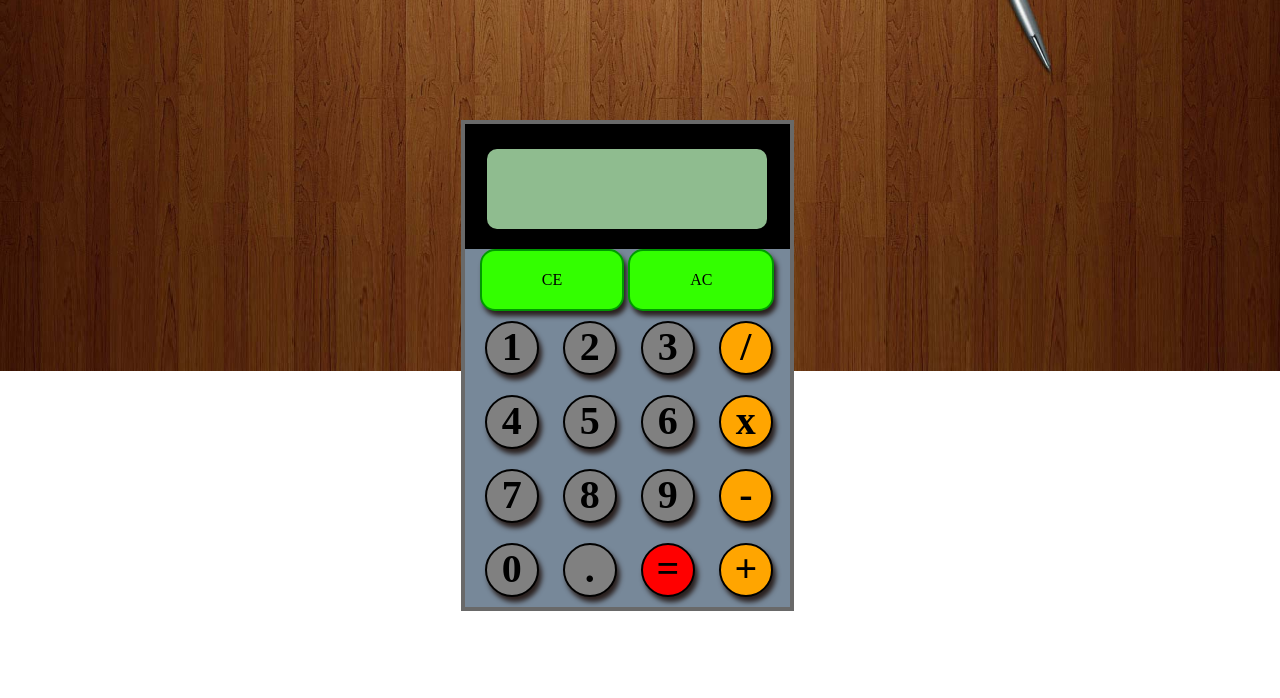
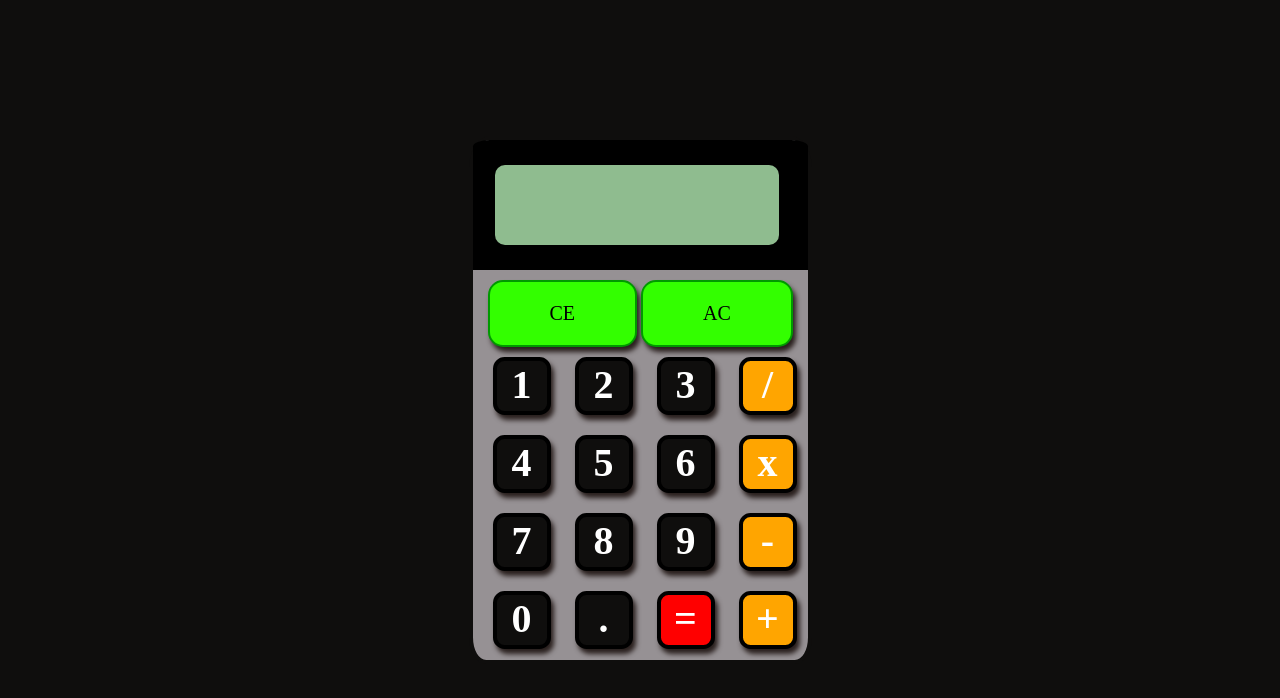
Before and after one commit to whangsajang/calculator, a plain HTML site: page index.html in a window 1280 px wide. Drawn offline with nearby package versions, Linux system fonts and the light colour scheme.

Commit message:
added some css

```diff
--- a/index.html
+++ b/index.html
@@ -6,6 +6,7 @@
     <link rel="stylesheet" type="text/css" href="style.css">
     <script src="https://ajax.googleapis.com/ajax/libs/jquery/2.2.2/jquery.min.js"></script>
     <script src="http://Learning-Fuze.github.io/calculator/calculator.js"></script>
+    <meta name="viewport" content="width=device-width, initial-scale=1.0">
     <script src="jav.js"></script>
 
 
@@ -16,8 +17,8 @@
         <div class="display"></div>
     </div>
     <div>
-        <div class=' topb clear button'>CE</div>
-        <div class="topb allclear button">AC</div>
+        <div class='clearbuttons clear button'>CE</div>
+        <div class="clearbuttons allclear button">AC</div>
     </div>
 
     <div>
--- a/style.css
+++ b/style.css
@@ -1,15 +1,11 @@
 body {
-    background: url('images/back3.jpg') no-repeat center center;
-    -webkit-background-size: cover;
-    -moz-background-size: cover;
-    -o-background-size: cover;
-    background-size: cover;
+    background-color: #0F0E0D;
 }
 .calcbutt{
     cursor: pointer;
     display: inline-block;
     font-size: 40px;
-    background-color: grey;
+    background-color: #0F0E0D;
     height: 50px;
     -moz-border-radius:75px;
     -webkit-border-radius: 75px;
@@ -18,11 +14,16 @@ body {
     font-weight: bolder;
     margin: 10px;
     position: relative;
-    border: 2px solid black;
+    border: 4px solid black;
     box-shadow: 3px 5px 5px #291F1D;
     left: 10px;
+    color: white;
+    border-radius: 20%;
+
 }
-.topb {
+
+.clearbuttons {
+    cursor: pointer;
     background-color: #33FF00;
     -moz-border-radius: 15px;
     -webkit-border-radius: 15px;
@@ -32,23 +33,28 @@ body {
     position: relative;
     left: 15px;
     box-shadow: 3px 5px 5px #291F1D;
+    font-size: 20px;
 
 }
 .top {
     background-color: black;
-    width: 325px;
-    height: 125px;
+    width: 100%;
+    height: 130px;
+    border-top-left-radius: 5%;
+    border-top-right-radius: 5%;
+    margin-bottom: 10px;
 
 }
 .display {
     position: relative;
     background-color: darkseagreen;
-    width: 280px;
+    width: 85%;
     height: 80px;
     left: 22px;
     top: 25px;
     font-size: 300%;
     border-radius: 10px;
+
 }
 
 .operators{
@@ -59,20 +65,26 @@ body {
 }
 
 .wrapper {
-    background-color: lightslategray;
-    width: 325px;
-    position: fixed;
-    top: 15%;
-    left: 36%;
-    border: 4px solid dimgray;
-
-
+    background-color: #969194;
+    width: 335px;
+    height: 520px;
+    position: absolute;
+    top:0;
+    bottom: 0;
+    left: 0;
+    right: 0;
+    margin: auto;
+    border: 4px solid #0F0E0D;
+    border-bottom-left-radius: 5%;
+    border-bottom-right-radius: 5%;
+    border-top-left-radius: 6%;
+    border-top-right-radius: 6%;
 }
 
 .calcbutt:hover {
     background-color: blue;
 }
-.topb:hover{
+.clearbuttons:hover{
     background-color: purple;
 }
 .calcbutt:active {
@@ -81,3 +93,22 @@ body {
 .topb:active {
     background-color:rebeccapurple;
 }
+
+@media (max-width: 667px){
+    .wrapper{
+        width: 80%;
+        height: 70%;
+    }
+    .clearbuttons{
+        padding: 10px 50px;
+        margin-bottom: 5px;
+    }
+    .top{
+        margin-bottom: 5px;
+
+    }
+    .calcbutt{
+        font-size: 30px;
+        margin: 5px;
+    }
+}
```
